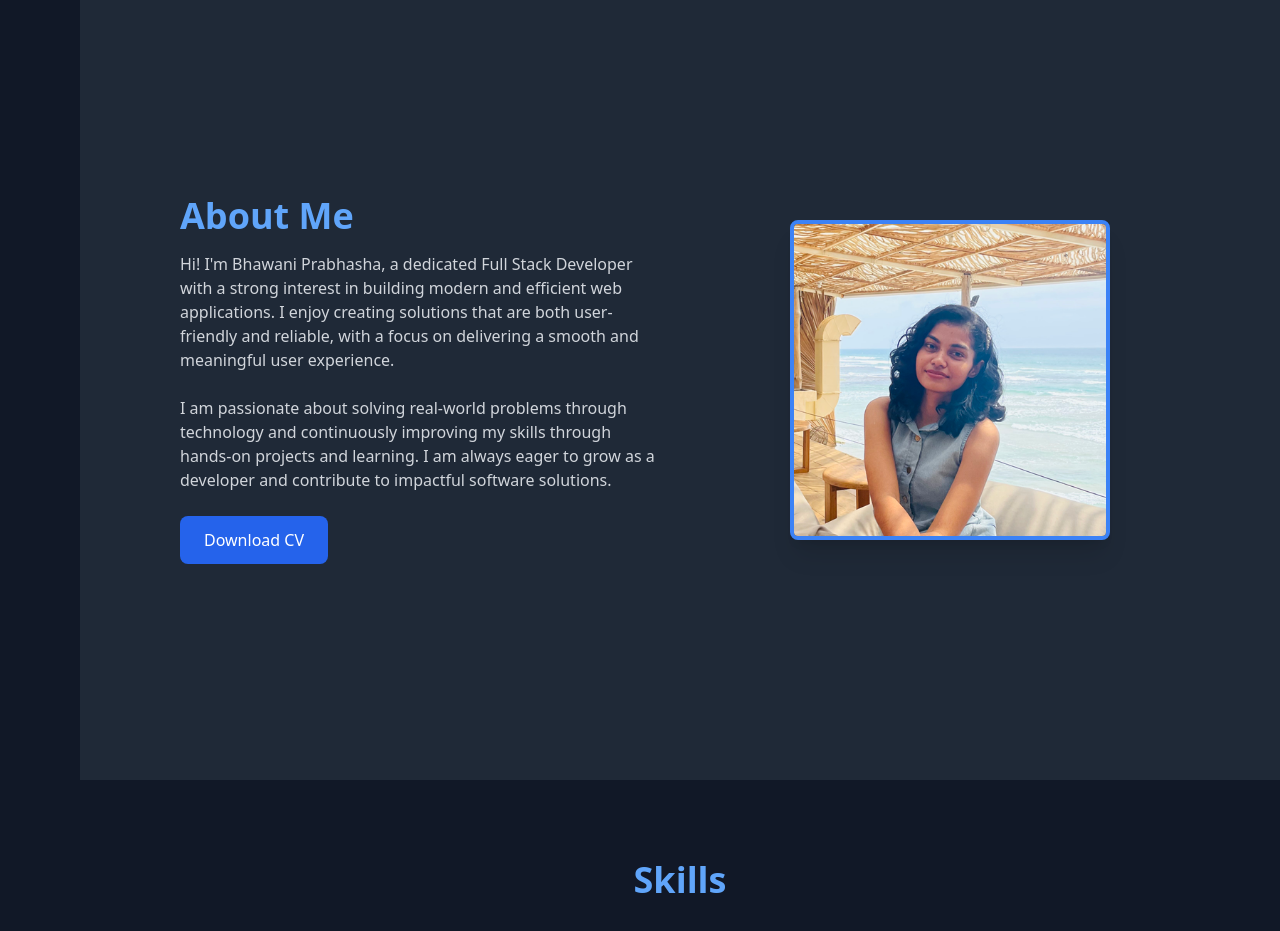
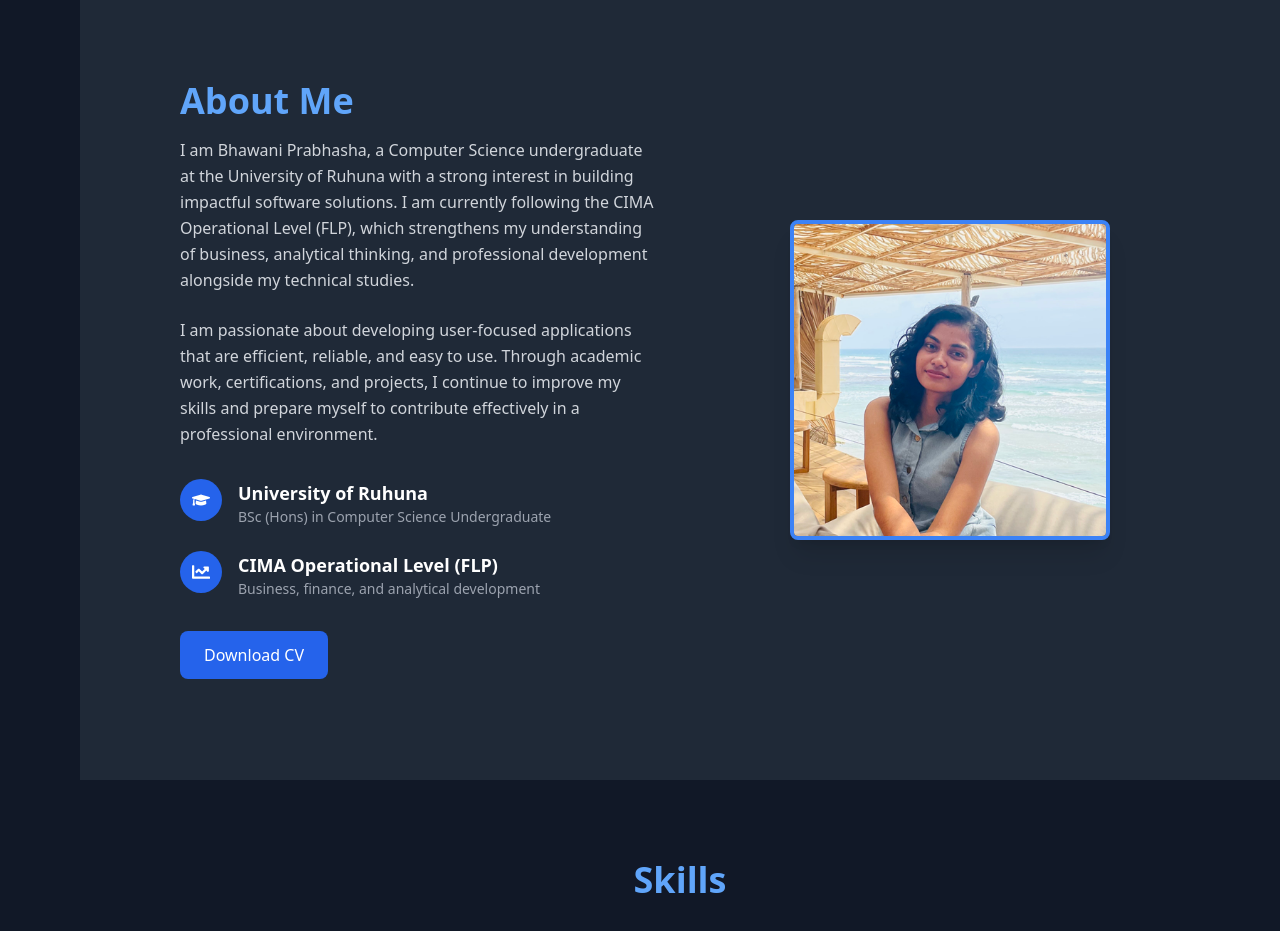
Before and after one commit to BhawaniPrabhasha/bhawani-prabhasha, a React (Vite) app: page / in a window 1280 px wide. Shown: the part 820-1751 px from the top of the page. Built offline with nearby package versions, Linux system fonts and the light colour scheme.

Commit message:
update abot section

```diff
--- a/src/components/About.jsx
+++ b/src/components/About.jsx
@@ -1,5 +1,6 @@
 import React from "react";
-import profile from "../assets/profile.png"; // your photo
+import profile from "../assets/profile.png";
+import { FaGraduationCap, FaChartLine } from "react-icons/fa";
 
 export default function About() {
   return (
@@ -8,26 +9,65 @@ export default function About() {
       className="min-h-screen flex items-center bg-gray-800 text-white px-6 md:px-20 py-20"
     >
       <div className="flex flex-col md:flex-row items-center justify-between w-full gap-10">
-
         {/* LEFT SIDE – TEXT */}
         <div className="md:w-1/2 text-center md:text-left md:pl-5">
           <h2 className="text-4xl font-bold mb-4 text-blue-400">
             About Me
           </h2>
 
-          <p className="text-gray-300 mb-6">
-            Hi! I'm Bhawani Prabhasha, a dedicated Full Stack Developer with a strong interest in building modern and efficient web applications. I enjoy creating solutions that are both user-friendly and reliable, with a focus on delivering a smooth and meaningful user experience.
+          <p className="text-gray-300 mb-6 leading-relaxed">
+            I am Bhawani Prabhasha, a Computer Science undergraduate at the
+            University of Ruhuna with a strong interest in building impactful
+            software solutions. I am currently following the CIMA Operational
+            Level (FLP), which strengthens my understanding of business,
+            analytical thinking, and professional development alongside my
+            technical studies.
           </p>
 
-          <p className="text-gray-300 mb-6">
-            I am passionate about solving real-world problems through technology and continuously improving my skills through hands-on projects and learning. I am always eager to grow as a developer and contribute to impactful software solutions.
+          <p className="text-gray-300 mb-8 leading-relaxed">
+            I am passionate about developing user-focused applications that are
+            efficient, reliable, and easy to use. Through academic work,
+            certifications, and projects, I continue to improve my skills and
+            prepare myself to contribute effectively in a professional
+            environment.
           </p>
 
-          {/* Download CV Button */}
+          {/* TIMELINE */}
+          <div className="mt-8 space-y-6">
+            <div className="flex items-start gap-4">
+              <div className="bg-blue-600 p-3 rounded-full">
+                <FaGraduationCap className="text-white text-lg" />
+              </div>
+              <div>
+                <h3 className="text-lg font-semibold">
+                  University of Ruhuna
+                </h3>
+                <p className="text-gray-400 text-sm">
+                  BSc (Hons) in Computer Science Undergraduate
+                </p>
+              </div>
+            </div>
+
+            <div className="flex items-start gap-4">
+              <div className="bg-blue-600 p-3 rounded-full">
+                <FaChartLine className="text-white text-lg" />
+              </div>
+              <div>
+                <h3 className="text-lg font-semibold">
+                  CIMA Operational Level (FLP)
+                </h3>
+                <p className="text-gray-400 text-sm">
+                  Business, finance, and analytical development
+                </p>
+              </div>
+            </div>
+          </div>
+
+          {/* DOWNLOAD CV BUTTON */}
           <a
-            href={`${import.meta.env.BASE_URL}resume.pdf`}
+            href={`${import.meta.env.BASE_URL}Bhawani_Prabhasha_SE_Intern (2).pdf`}
             download
-            className="inline-block bg-blue-600 hover:bg-blue-500 transition-colors px-6 py-3 rounded-lg font-medium"
+            className="inline-block bg-blue-600 hover:bg-blue-500 transition-colors px-6 py-3 rounded-lg font-medium mt-8"
           >
             Download CV
           </a>
@@ -38,10 +78,10 @@ export default function About() {
           <img
             src={profile}
             alt="Bhawani Prabhasha"
-            className="w-80 h-80 object-cover rounded-lg shadow-xl border-4 border-blue-500"
+            className="w-80 h-80 object-cover object-[center_top]
+            rounded-lg shadow-xl border-4 border-blue-500"
           />
         </div>
-
       </div>
     </section>
   );
```
